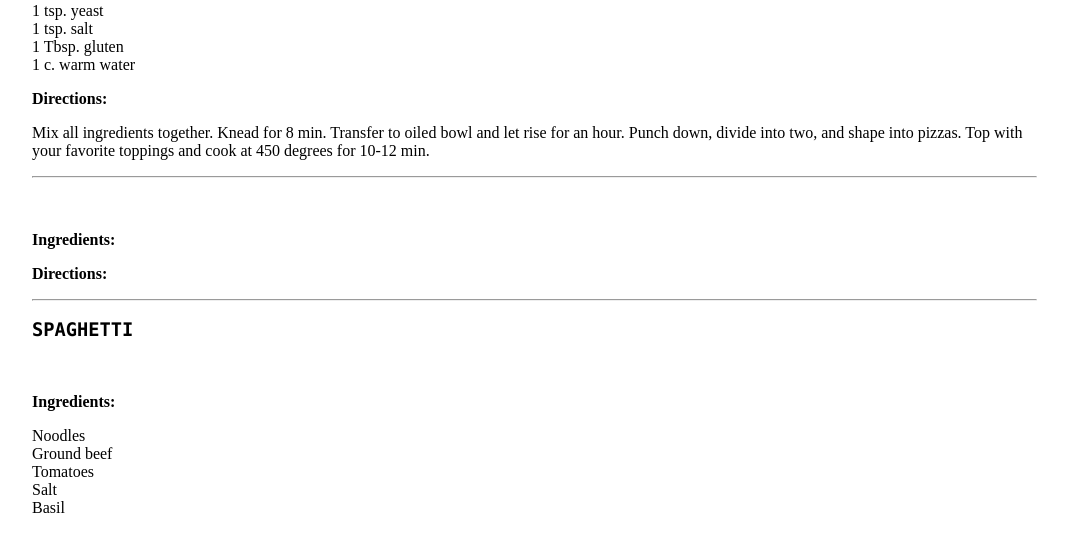
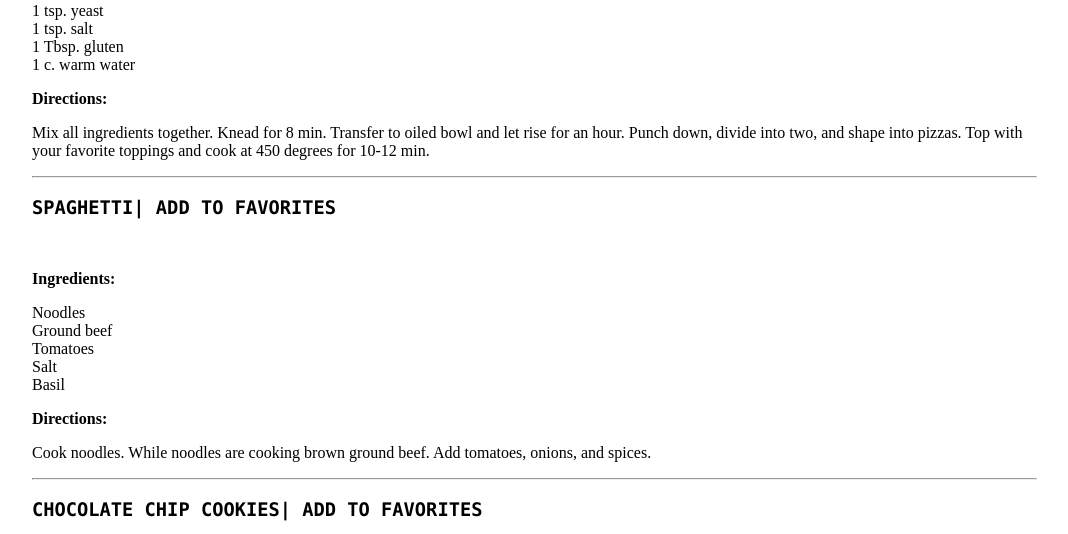
Before and after one commit to Quebe-Darcee/recipeBook, a Flask app: page /recipes in a window 1280 px wide. Shown: the part 758-1292 px from the top of the page, without its empty margins (98-1166 px from the left). Run offline with Flask 2, Linux system fonts and the light colour scheme; some web fonts are replaced.

Commit message:
Added favorites and local storage functionality

```diff
--- a/app.py
+++ b/app.py
@@ -27,6 +27,10 @@ def hello():
 def add():
    return render_template('add.html')
 
+@app.route("/favorites")
+def favorites():
+  return render_template('favorites.html', recipes=json.dumps(load()))
+
 @app.route("/recipes")
 def index():
    return render_template('recipes.html', recipes=load())
--- a/recipes.json
+++ b/recipes.json
@@ -1 +1 @@
-{"Pizza Dough": {"directions": "Mix all ingredients together. Knead for 8 min. Transfer to oiled bowl and let rise for an hour. Punch down, divide into two, and shape into pizzas. Top with your favorite toppings and cook at 450 degrees for 10-12 min.         ", "image": "https://assets.epicurious.com/photos/54b412812413537c0d45af06/2:1/w_1260%2Ch_630/394696_pizza-dough_1x1.jpg", "ingredients": "2 c. flour\r\n1 tsp. yeast\r\n1 tsp. salt\r\n1 Tbsp. gluten\r\n1 c. warm water         "}, "": {"directions": "            ", "image": "", "ingredients": ""}, "Spaghetti": {"directions": "Cook noodles. While noodles are cooking brown ground beef. Add tomatoes, onions, and spices.         ", "ingredients": "Noodles\r\nGround beef\r\nTomatoes\r\nSalt\r\nBasil         "}, "Chocolate Chip Cookies": {"directions": "Sift all dry ingredients, set aside. Cream butter and sugars together. Add eggs, one at a time. Add vanilla. Slowly add in dry ingredients to wet. Fold in chocolate chips.  Drop spoonfuls onto a baking sheet.\r\n\r\nBake at 350 degrees for 8-10 min.         ", "image": "https://images-gmi-pmc.edge-generalmills.com/a5e741a2-4a7b-4138-89f4-6c781a28c2ff.jpg", "ingredients": "2 1/2 c. flour\r\n1 tsp. baking soda\r\n1 tsp. baking powder\r\n1 tsp. salt\r\n1 c. butter\r\n1/2 c. sugar\r\n1/2 c. brown sugar\r\n2 eggs\r\n1 tsp. vanilla         \r\n1 1/2 c. chocolate chips"}}
+{"Pizza Dough": {"directions": "Mix all ingredients together. Knead for 8 min. Transfer to oiled bowl and let rise for an hour. Punch down, divide into two, and shape into pizzas. Top with your favorite toppings and cook at 450 degrees for 10-12 min.         ", "image": "https://assets.epicurious.com/photos/54b412812413537c0d45af06/2:1/w_1260%2Ch_630/394696_pizza-dough_1x1.jpg", "ingredients": "2 c. flour\r\n1 tsp. yeast\r\n1 tsp. salt\r\n1 Tbsp. gluten\r\n1 c. warm water         "}, "Spaghetti": {"directions": "Cook noodles. While noodles are cooking brown ground beef. Add tomatoes, onions, and spices.         ", "ingredients": "Noodles\r\nGround beef\r\nTomatoes\r\nSalt\r\nBasil         "}, "Chocolate Chip Cookies": {"directions": "Sift all dry ingredients, set aside. Cream butter and sugars together. Add eggs, one at a time. Add vanilla. Slowly add in dry ingredients to wet. Fold in chocolate chips.  Drop spoonfuls onto a baking sheet.\r\n\r\nBake at 350 degrees for 8-10 min.         ", "image": "https://images-gmi-pmc.edge-generalmills.com/a5e741a2-4a7b-4138-89f4-6c781a28c2ff.jpg", "ingredients": "2 1/2 c. flour\r\n1 tsp. baking soda\r\n1 tsp. baking powder\r\n1 tsp. salt\r\n1 c. butter\r\n1/2 c. sugar\r\n1/2 c. brown sugar\r\n2 eggs\r\n1 tsp. vanilla         \r\n1 1/2 c. chocolate chips"}}
--- a/static/main.js
+++ b/static/main.js
@@ -1,7 +1,9 @@
+//Simple getter
 function get(id) {
    return document.getElementById(id);
 }
 
+//Form Validation
 function validateNotEmpty(input, feedback) {
    var value = input.value.trim();
    if (!value.length > 0)
@@ -14,16 +16,7 @@ function validateNotEmpty(input, feedback) {
    }
 }
 
-// function nextSlide() {
-//    var current = document.getElementById("carousel").lastElementChild;
-//    current.parentElement.prepend(current);
-// }
-
-// function previousSlide() {
-//    var current = document.getElementById("carousel").firstElementChild;
-//    current.parentElement.append(current);
-// }
-
+//Carousel
 carousel = {};
 carousel.element = get("carousel");
 carousel.images = ['food1.jpg', 'food2.jpg',  'food3.jpg', 'food4.jpg'];
@@ -36,6 +29,7 @@ carousel.prev = function() {
    this.render();
 }
 carousel.render = function() {
+   if (!this.element) { return; }
    this.element.innerHTML = '';
    for (var i=0; i < this.images.length; i++) {
       const image = this.images[i];
@@ -43,15 +37,56 @@ carousel.render = function() {
    }
 }
 
-window.carousel = carousel;
 carousel.render();
 
+//Local Storage and Favorites Tab
+favorites = {};
+favorites.names = {};
+favorites.load = function() {
+   this.names = JSON.parse(localStorage.getItem("favorites")) || {};
+}
+// Save favorites to local storage
+favorites.save = function() {
+   localStorage.setItem("favorites", JSON.stringify(this.names));
+}
+// Add a favorite to the favorite.names object and save to local storage
+favorites.add = function(name) {
+   this.names[name] = true;
+   this.save();
+   //get("addFavorites").innerHTML = '<span>| Added</span>';
+}
+// Remove from favorites and save to locale storage
+favorites.remove = function(name) {
+   delete this.names[name];
+   this.save();
+}
+favorites.renderRecipe = function(name, recipe) {
+   ingredients = recipe.ingredients.replace(/\\n/g, "<br>").replace(/\\r/g, "").replace(/\\t/g, "\t");
+   return `
+      <h3>${name}</h3>
+      <img src="${recipe['image']}">
+      <p><strong>Ingredients:</strong></p>
+      <p>${ingredients}</p>
+      <p><strong>Directions:</strong></p>
+      <p>${recipe['directions']}</p>
+      <hr>
+   `;
+}
+favorites.render = function() {
+   var element = get("favorites");
+   if (!element) { return; }
 
+   element.innerHTML = '';
 
-// function Carousel(element, images) {
-//    this.element = element;
-//    this.images = images;
-//    this.next = function() {};
-//    this.prev = function() {};
-//    this.render = function() {};
-// }
+   var keys = Object.keys(this.names);
+   for (var i=0; i < keys.length; i++)
+   {
+      name = keys[i];
+      recipe = recipes[name];
+
+      element.innerHTML += this.renderRecipe(name, recipe);
+   }
+}
+
+favorites.load();
+favorites.render();
--- a/templates/layout.html
+++ b/templates/layout.html
@@ -19,6 +19,7 @@
         <li class="nav-tab"><a href="/">Home</a></li>
         <li class="nav-tab"><a href="/recipes">Recipes</a></li>
         <li class="nav-tab"><a href="/add">Add</a></li>
+        <li class="nav-tab"><a href="/favorites">Favorites</a></li>
         <li class="nav-stretch"></li>
         <li class="search">
           <input type="text" placeholder="Search..">
--- a/templates/recipes.html
+++ b/templates/recipes.html
@@ -8,7 +8,8 @@
    <div id="left-column">
 
       {% for name, recipe in recipes.items() %}
-         <h3>{{name}}</h3>
+         <h3>{{name}}<a id="addFavorites" href="#" onclick="window.favorites.add('{{name}}')">| Add to Favorites</a></h3>
+
          <img src="{{recipe['image']}}">
          <p><strong>Ingredients:</strong></p>
          <p>{{recipe['ingredients'] | nl2br}}</p>
```
Also changed, not shown: templates/favorites.html (added, +19 -0 lines).
